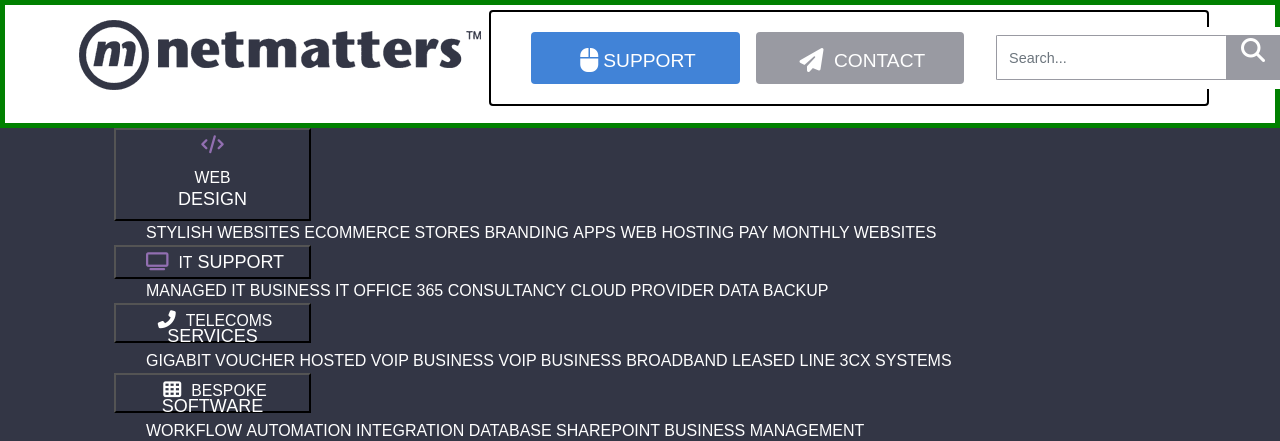
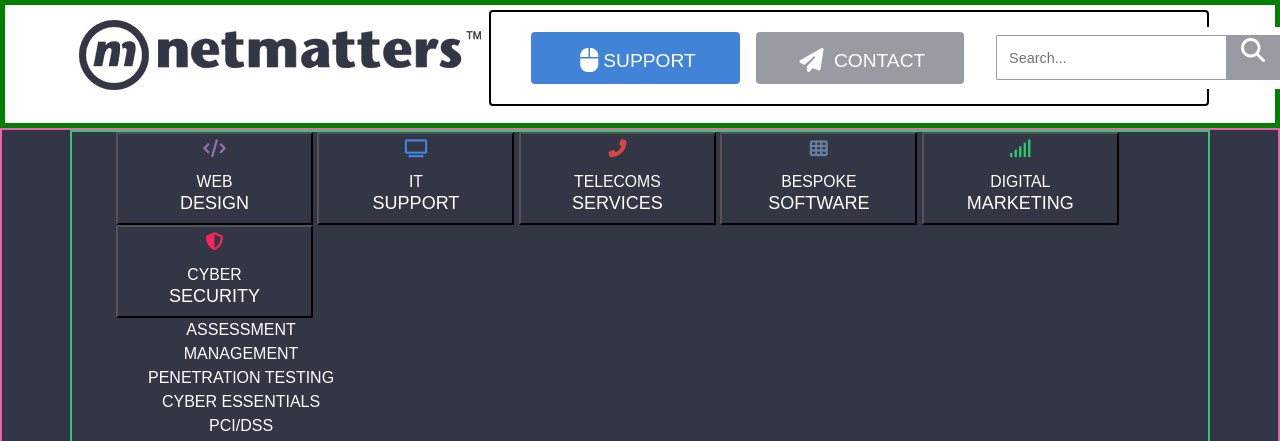
Before and after one commit to angelangelov88/HTML-CSS-Reflection, a PHP site: page / in a window 1280 px wide; the page is wider, and only the part inside the window is pictured. Shown: the top 441 px of that part. Run offline with PHP 8.4, Linux system fonts and the light colour scheme; some libraries are stand-ins or nearby versions.

Commit message:
Added Navbar
Added the navbar and now I am working on a way to make the sub-menu drop-down appear on the page. Have done the colours, icons, etc.

```diff
--- a/index.html
+++ b/index.html
@@ -56,8 +56,8 @@
 
         <div class="main-navigation">
             <div class="container">
-            <ul>
-                     <li class="web">
+            <ul class="main-ul">
+                     <li class="web li-main">
                         <a href="https://www.netmatters.co.uk/web-design" >
                           <button class="btn-navbar btn-web">
                             <p class="fas fa-code"></p>
@@ -66,32 +66,32 @@
                             </a>
                         </button>
                         <ul class="web-ul" role="menu">
-                        <li>
+                        <li class="li-sub li-web-design">
                     <a href="https://www.netmatters.co.uk/web-design/website-design" >
                         Stylish Websites
                     </a>
                 </li>
-                        <li>
+                        <li class="li-sub li-web-design">
                     <a href="https://www.netmatters.co.uk/web-design/ecommerce-development" >
                         eCommerce Stores
                     </a>
                 </li>
-                        <li>
+                        <li class="li-sub li-web-design">
                     <a href="https://www.netmatters.co.uk/web-design/branding" >
                         Branding
                     </a>
                 </li>
-                        <li>
+                        <li class="li-sub li-web-design">
                     <a href="https://www.netmatters.co.uk/web-design/mobile-apps-development" >
                         Apps
                     </a>
                 </li>
-                        <li>
+                        <li class="li-sub li-web-design">
                     <a href="https://www.netmatters.co.uk/web-design/web-hosting" >
                         Web Hosting
                     </a>
                 </li>
-                        <li>
+                        <li class="li-sub li-web-design">
                     <a href="https://www.netmatters.co.uk/web-design/pay-monthly-websites" >
                         Pay Monthly Websites
                     </a>
@@ -100,52 +100,51 @@
                         </li>
 
 
-                        <li class="it" >
+                        <li class="it li-main">
                             <a href="https://www.netmatters.co.uk/it-support">
                                 <button class="btn-navbar btn-it">
-                                <i class="fas fa-tv"></i>
-                                <small>IT</small>
-                                Support
-
+                                <p class="fas fa-tv"></p>
+                                <p><small>IT</small></p>
+                                <p>Support</p>
                             </a>
                         </button>
                                                     <ul class="" role="menu">
-                        <li>
+                        <li class="li-sub li-it">
                     <a href="https://www.netmatters.co.uk/it-support/managed-it-support" >
                         Managed IT
                     </a>
 
 
                 </li>
-                        <li>
+                        <li class="li-sub li-it">
                     <a href="https://www.netmatters.co.uk/it-support/business-it-support" >
                         Business IT
                     </a>
 
 
                 </li>
-                        <li>
+                        <li class="li-sub li-it">
                     <a href="https://www.netmatters.co.uk/it-support/office-365-for-business" >
                         Office 365
                     </a>
 
 
                 </li>
-                        <li>
+                        <li class="li-sub li-it">
                     <a href="https://www.netmatters.co.uk/it-support/it-consultancy" >
                         Consultancy
                     </a>
 
 
                 </li>
-                        <li>
+                        <li class="li-sub li-it">
                     <a href="https://www.netmatters.co.uk/it-support/cloud-service-provider" >
                         Cloud Provider
                     </a>
 
 
                 </li>
-                        <li>
+                        <li class="li-sub li-it">
                     <a href="https://www.netmatters.co.uk/it-support/data-backup-disaster-recovery" >
                         Data Backup
                     </a>
@@ -157,53 +156,53 @@
                         </li>
 
 
-                        <li class="telecoms" >
+                        <li class="telecoms li-main">
                             <a href="https://www.netmatters.co.uk/telecoms-services" >
-                            <button class="btn-navbar">
+                            <button class="btn-navbar btn-telecoms">
 
-                                <i class="fas fa-phone-alt"></i>
+                                <p class="fas fa-phone-alt"></p>
 
-                                <small>Telecoms</small>
-                                Services
+                              <p><small>Telecoms</small></p>
+                            <p>Services</p>
                             </a>
                         </button>
                                                     <ul class="" role="menu">
-                        <li>
+                        <li class="li-sub li-telecoms">
                     <a href="https://www.netmatters.co.uk/telecoms-services/gigabit-voucher-scheme" >
                         Gigabit Voucher
                     </a>
 
 
                 </li>
-                        <li>
+                        <li class="li-sub li-telecoms">
                     <a href="https://www.netmatters.co.uk/telecoms-services/hosted-business-voip" >
                         Hosted VoIP
                     </a>
 
 
                 </li>
-                        <li>
+                        <li class="li-sub li-telecoms">
                     <a href="https://www.netmatters.co.uk/telecoms-services/business-voip" >
                         Business VoIP
                     </a>
 
 
                 </li>
-                        <li>
+                        <li class="li-sub li-telecoms">
                     <a href="https://www.netmatters.co.uk/telecoms-services/business-broadband-provider" >
                         Business Broadband
                     </a>
 
 
                 </li>
-                        <li>
+                        <li class="li-sub li-telecoms">
                     <a href="https://www.netmatters.co.uk/telecoms-services/leased-lines-provider" >
                         Leased Line
                     </a>
 
 
                 </li>
-                        <li>
+                        <li class="li-sub li-telecoms">
                     <a href="https://www.netmatters.co.uk/telecoms-services/3cx-system" >
                         3CX Systems
                     </a>
@@ -215,51 +214,51 @@
                         </li>
 
 
-                        <li class="software " >
+                        <li class="software li-main" >
                             <a href="https://www.netmatters.co.uk/bespoke-software">
-                                <button class="btn-navbar">
-                                <i class="fas fa-th"></i>
-                                <small>Bespoke</small>
-                                Software
+                                <button class="btn-navbar btn-software">
+                                <p class="fas fa-th"></p>
+                              <p><small>Bespoke</small></p>
+                            <p>Software</p>
                             </a>
                         </button>
                                                     <ul class="" role="menu">
-                        <li>
+                        <li class="li-sub li-software">
                     <a href="https://www.netmatters.co.uk/bespoke-software/workflow-solutions" >
                         Workflow
                     </a>
 
 
                 </li>
-                        <li>
+                        <li class="li-sub li-software">
                     <a href="https://www.netmatters.co.uk/bespoke-software/business-automation" >
                         Automation
                     </a>
 
 
                 </li>
-                        <li>
+                        <li class="li-sub li-software">
                     <a href="https://www.netmatters.co.uk/bespoke-software/systems-integrations" >
                         Integration
                     </a>
 
 
                 </li>
-                        <li>
+                        <li class="li-sub li-software">
                     <a href="https://www.netmatters.co.uk/bespoke-software/database-management-software" >
                         Database
                     </a>
 
 
                 </li>
-                        <li>
+                        <li class="li-sub li-software">
                     <a href="https://www.netmatters.co.uk/bespoke-software/sharepoint-development" >
                         SharePoint
                     </a>
 
 
                 </li>
-                        <li>
+                        <li class="li-sub li-software">
                     <a href="https://www.netmatters.co.uk/bespoke-software/business-management-software" >
                         Business Management
                     </a>
@@ -271,51 +270,51 @@
                         </li>
 
 
-                        <li class="digital " >
+                        <li class="digital li-main">
                             <a href="https://www.netmatters.co.uk/digital-marketing" >
-                                <button class="btn-navbar">
-                                <i class="fas fa-signal"></i>
-                                <small>Digital</small>
-                                Marketing
+                                <button class="btn-navbar btn-digital-marketing">
+                                <p class="fas fa-signal"></p>
+                              <p><small>Digital</small></p>
+                            <p>Marketing</p>
                             </a>
                         </button>
                                                     <ul class="" role="menu">
-                        <li>
+                        <li class="li-sub li-digital-marketing">
                     <a href="https://www.netmatters.co.uk/digital-marketing/seo-search-engine-optimisation" >
                         Search (SEO)
                     </a>
 
 
                 </li>
-                        <li>
+                        <li class="li-sub li-digital-marketing">
                     <a href="https://www.netmatters.co.uk/digital-marketing/ppc" >
                         Paid (PPC)
                     </a>
 
 
                 </li>
-                        <li>
+                        <li class="li-sub li-digital-marketing">
                     <a href="https://www.netmatters.co.uk/digital-marketing/conversion-marketing" >
                         Conversion (CRO)
                     </a>
 
 
                 </li>
-                        <li>
+                        <li class="li-sub li-digital-marketing">
                     <a href="https://www.netmatters.co.uk/digital-marketing/email-marketing" >
                         Email
                     </a>
 
 
                 </li>
-                        <li>
+                        <li class="li-sub li-digital-marketing">
                     <a href="https://www.netmatters.co.uk/digital-marketing/social-media-marketing" >
                         Social Media
                     </a>
 
 
                 </li>
-                        <li>
+                        <li class="li-sub li-digital-marketing">
                     <a href="https://www.netmatters.co.uk/digital-marketing/content-marketing" >
                         Content
                     </a>
@@ -327,12 +326,12 @@
                         </li>
 
 
-                        <li class="security " >
+                        <li class="security li-main">
                             <a href="https://www.netmatters.co.uk/cyber-security" >
-                                <button class="btn-navbar">
-                                <i class="fas fa-shield-alt"></i>
-                                <small>Cyber</small>
-                                Security
+                                <button class="btn-navbar btn-cyber-security">
+                                <p class="fas fa-shield-alt"></p>
+                              <p><small>Cyber</small></p>
+                            <p>Security</p>
                             </a>
                         </button>
 
--- a/style.css
+++ b/style.css
@@ -1,5 +1,5 @@
 body {
-  font-family: Poppins, sans-serif;
+  font-family: Poppins,sans-serif;
   font-size: 1rem;
 }
 
@@ -7,17 +7,27 @@
   border: 5px green solid;
   height: 12rem;
 }
+
 @media only screen and (min-width: 768px) {
   .header-container {
+    display: -webkit-box;
+    display: -ms-flexbox;
     display: flex;
-    justify-content: center;
+    -webkit-box-pack: center;
+        -ms-flex-pack: center;
+            justify-content: center;
     height: 8rem;
   }
 }
+
 @media only screen and (min-width: 1200px) {
   .header-container {
+    display: -webkit-box;
+    display: -ms-flexbox;
     display: flex;
-    justify-content: center;
+    -webkit-box-pack: center;
+        -ms-flex-pack: center;
+            justify-content: center;
     height: 8rem;
   }
 }
@@ -31,24 +41,33 @@
   font-size: 1.2rem;
   margin: 5px 8px;
 }
+
 .btn-support {
   background-color: #4183d7;
   display: none;
 }
+
 @media only screen and (min-width: 992px) {
   .btn-support {
+    display: -webkit-box;
+    display: -ms-flexbox;
     display: flex;
   }
 }
+
 .btn-contact {
   background-color: #999aa2;
   display: none;
 }
+
 @media only screen and (min-width: 992px) {
   .btn-contact {
+    display: -webkit-box;
+    display: -ms-flexbox;
     display: flex;
   }
 }
+
 @media only screen and (min-width: 1200px) {
   .btn {
     display: inline-block;
@@ -69,12 +88,14 @@
   bottom: 5.7rem;
   left: 2rem;
 }
+
 @media only screen and (min-width: 768px) {
   .btn-menu {
     float: right;
     position: inherit;
   }
 }
+
 @media only screen and (min-width: 1200px) {
   .btn-menu {
     position: relative;
@@ -88,13 +109,17 @@
 }
 
 .btn-top {
+  display: -webkit-box;
+  display: -ms-flexbox;
   display: flex;
-  justify-content: space-around;
+  -ms-flex-pack: distribute;
+      justify-content: space-around;
   border: 2px black solid;
   max-height: 100px;
   max-width: 100%;
   width: 100%;
 }
+
 @media only screen and (min-width: 1200px) {
   .btn-top {
     height: 6rem;
@@ -125,8 +150,9 @@
 
 .logo {
   padding: 15px 0 0 15px;
-  margin-left: 0.1rem;
+  margin-left: .1rem;
 }
+
 .fas {
   padding: 5px;
 }
@@ -138,6 +164,7 @@
   padding: 11px;
   margin-left: -9px;
 }
+
 @media only screen and (min-width: 768px) {
   .fa-search {
     color: white;
@@ -146,6 +173,7 @@
     height: 2.8rem;
   }
 }
+
 @media only screen and (min-width: 1200px) {
   .fa-search {
     color: white;
@@ -165,6 +193,7 @@
   background-color: #e5e5e5;
   border: 10px green solid;
 }
+
 @media only screen and (min-width: 768px) {
   .form-control {
     max-width: 20vw;
@@ -178,14 +207,18 @@
     left: 27rem;
   }
 }
+
 @media only screen and (min-width: 992px) {
   .form-control {
     display: none;
     position: inherit;
   }
 }
+
 @media only screen and (min-width: 1200px) {
   .form-control {
+    display: -webkit-box;
+    display: -ms-flexbox;
     display: flex;
     width: 340px;
   }
@@ -197,6 +230,7 @@
   margin-right: -180px;
   background-color: #E5E5E5;
 }
+
 @media only screen and (min-width: 768px) {
   .container-search {
     max-width: 300px;
@@ -210,8 +244,11 @@
 }
 
 li {
+  display: -webkit-box;
+  display: -ms-flexbox;
   display: flex;
-  justify-content: space-around;
+  -ms-flex-pack: distribute;
+      justify-content: space-around;
 }
 
 .main-navigation {
@@ -221,12 +258,30 @@
   text-transform: uppercase;
   width: 100%;
 }
+
 @media screen and (min-width: 992px) {
   .main-navigation {
+    display: -webkit-box;
+    display: -ms-flexbox;
     display: flex;
-    justify-content: center;
+    -webkit-box-pack: center;
+        -ms-flex-pack: center;
+            justify-content: center;
     text-transform: uppercase;
+    border: 2px #eb64ae solid;
   }
+}
+
+.container {
+  border: 2px #2ECC71 solid;
+}
+
+.li-main {
+  display: inline-table;
+}
+
+.li-sub {
+  display: none;
 }
 
 .btn-navbar {
@@ -240,8 +295,13 @@
 .btn-web:hover {
   background-color: #926FB1;
 }
+
 .btn-web:hover .fa-code {
   color: white;
+}
+
+.btn-web:hover .li-web-design {
+  display: inline;
 }
 
 .fa-code {
@@ -251,49 +311,60 @@
 .btn-it:hover {
   background-color: #4183D7;
 }
+
 .btn-it:hover .fa-tv {
   color: white;
 }
 
 .fa-tv {
-  color: #926FB1;
+  color: #4183D7;
 }
 
-.btn-web:hover {
-  background-color: #926FB1;
+.btn-telecoms:hover {
+  background-color: #D64541;
 }
-.btn-web:hover .fa-code {
+
+.btn-telecoms:hover .fa-phone-alt {
   color: white;
 }
 
-.fa-code {
-  color: #926FB1;
+.fa-phone-alt {
+  color: #D64541;
 }
 
-.btn-web:hover {
-  background-color: #926FB1;
+.btn-software:hover {
+  background-color: #67809F;
 }
-.btn-web:hover .fa-code {
+
+.btn-software:hover .fa-th {
   color: white;
 }
 
-.fa-code {
-  color: #926FB1;
+.fa-th {
+  color: #67809F;
 }
 
-.btn-web:hover {
-  background-color: #926FB1;
+.btn-digital-marketing:hover {
+  background-color: #2ECC71;
 }
-.btn-web:hover .fa-code {
+
+.btn-digital-marketing:hover .fa-signal {
   color: white;
 }
 
-.fa-code {
-  color: #926FB1;
+.fa-signal {
+  color: #2ECC71;
 }
 
-li {
-  display: inline;
+.btn-cyber-security:hover {
+  background-color: #F62459;
 }
 
+.btn-cyber-security:hover .fa-shield-alt {
+  color: white;
+}
+
+.fa-shield-alt {
+  color: #F62459;
+}
 /*# sourceMappingURL=style.css.map */
--- a/style.scss
+++ b/style.scss
@@ -1,6 +1,16 @@
 //Variables
 $color-button-blue: #4183d7;
 $color-button-gray: #999aa2;
+
+$color-navbar: #333645;
+$color-web-design: #926FB1;
+$color-it: #4183D7;
+$color-telecoms: #D64541;
+$color-software: #67809F;
+$color-digital-marketing: #2ECC71;
+$color-cyber-security: #F62459;
+
+
 
 
 //Mixins
@@ -246,84 +256,112 @@
 .main-navigation {
   background: #333645;
   border-bottom: solid 1px white;
-	display: none;
-	text-transform: uppercase;
-	//max-height: 100px;
-	width: 100%;
+  display: none;
+  text-transform: uppercase;
+  //max-height: 100px;
+  width: 100%;
 
 	@media screen and (min-width: $break-l) {
 		display: flex;
 		justify-content: center;
 		text-transform: uppercase;
+		border: 2px #eb64ae solid;
 
 	}
 }
 
+.container {
+	border: 2px #2ECC71 solid;
+
+}
+
+
+.li-main {
+	display: inline-table;
+}
+
+.li-sub {
+	display: none;
+}
+
+
 .btn-navbar {
-	background-color: #333645;
+	background-color: $color-navbar;
 	width: 197px;
 	line-height: 0.3;
 	text-transform: uppercase;
 	font-size: 1.125rem;
 }
 
+
+
+
+//NAV BAR COLOURS
 .btn-web:hover {
-	background-color: #926FB1;
+	background-color: $color-web-design;
 	.fa-code {
 		color: white;
+	}
+	.li-web-design {
+		display: inline;
 	}
 }
 
 .fa-code {
-	color: #926FB1;
+	color: $color-web-design;
 }
 
 .btn-it:hover {
-	background-color: #4183D7;
+	background-color: $color-it;
 	.fa-tv {
 		color: white;
 	}
 }
 
 .fa-tv {
-	color: #926FB1;
+	color: $color-it;
 }
 
-.btn-web:hover {
-	background-color: #926FB1;
-	.fa-code {
+.btn-telecoms:hover {
+	background-color: $color-telecoms;
+	.fa-phone-alt {
 		color: white;
 	}
 }
 
-.fa-code {
-	color: #926FB1;
+.fa-phone-alt {
+	color: $color-telecoms;
 }
 
-.btn-web:hover {
-	background-color: #926FB1;
-	.fa-code {
+.btn-software:hover {
+	background-color: $color-software;
+	.fa-th {
 		color: white;
 	}
 }
 
-.fa-code {
-	color: #926FB1;
+.fa-th {
+	color: $color-software;
 }
 
-.btn-web:hover {
-	background-color: #926FB1;
-	.fa-code {
+.btn-digital-marketing:hover {
+	background-color: $color-digital-marketing;
+	.fa-signal {
 		color: white;
 	}
 }
 
-.fa-code {
-	color: #926FB1;
+.fa-signal {
+	color: $color-digital-marketing;
 }
 
+.btn-cyber-security:hover {
+	background-color: $color-cyber-security;
+	.fa-shield-alt {
+		color: white;
+	}
+}
 
-
-li {
-	display: inline;
+.fa-shield-alt {
+	color: $color-cyber-security;
 }
```
Also changed, not shown: 1 other file.
